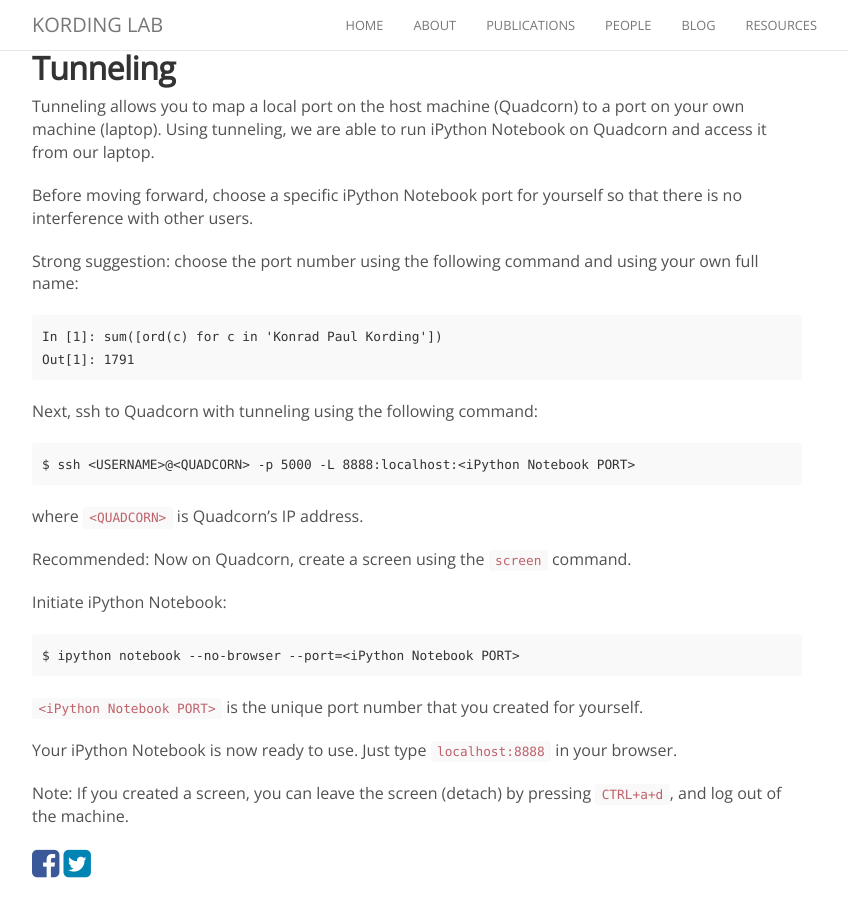
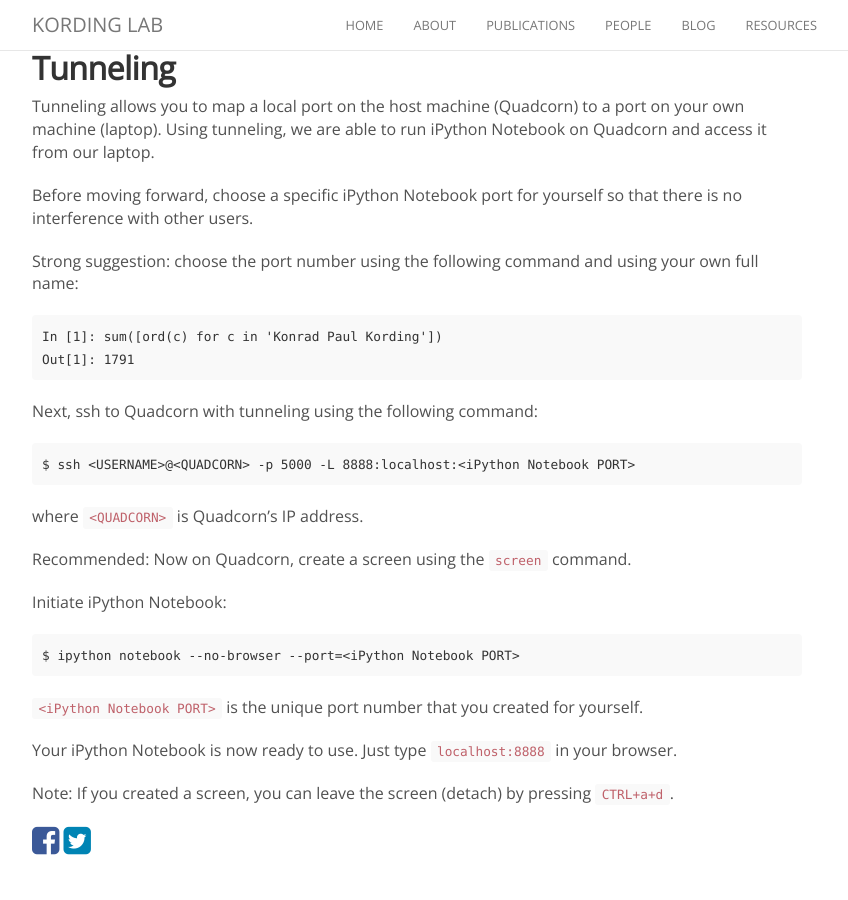
Before and after one commit to KordingLab/KordingLab.github.io, a Jekyll site: the page built from _posts/2016-08-18-quadcorn-tunnel.md, in a window 1280 px wide and 900 px high, scrolled down 836 px. Shown: the whole window, without its empty margins (223-1071 px from the left). Built offline with Jekyll 4.4.1, drawn with Linux system fonts in a browser that asks for light colours; nearby versions of some CDN libraries; comment, search, counter and statistics services are not loaded; after the commit the page ends 1714 px from its top, so only the background shows below that.

Commit message:
Update 2016-08-18-quadcorn-tunnel.md

```diff
--- a/_posts/2016-08-18-quadcorn-tunnel.md
+++ b/_posts/2016-08-18-quadcorn-tunnel.md
@@ -72,4 +72,4 @@ $ ipython notebook --no-browser --port=<iPython Notebook PORT>
 
 Your iPython Notebook is now ready to use. Just type `localhost:8888` in your browser.
 
-Note: If you created a screen, you can leave the screen (detach) by pressing `CTRL+a+d`, and log out of the machine.
+Note: If you created a screen, you can leave the screen (detach) by pressing `CTRL+a+d`.
```
